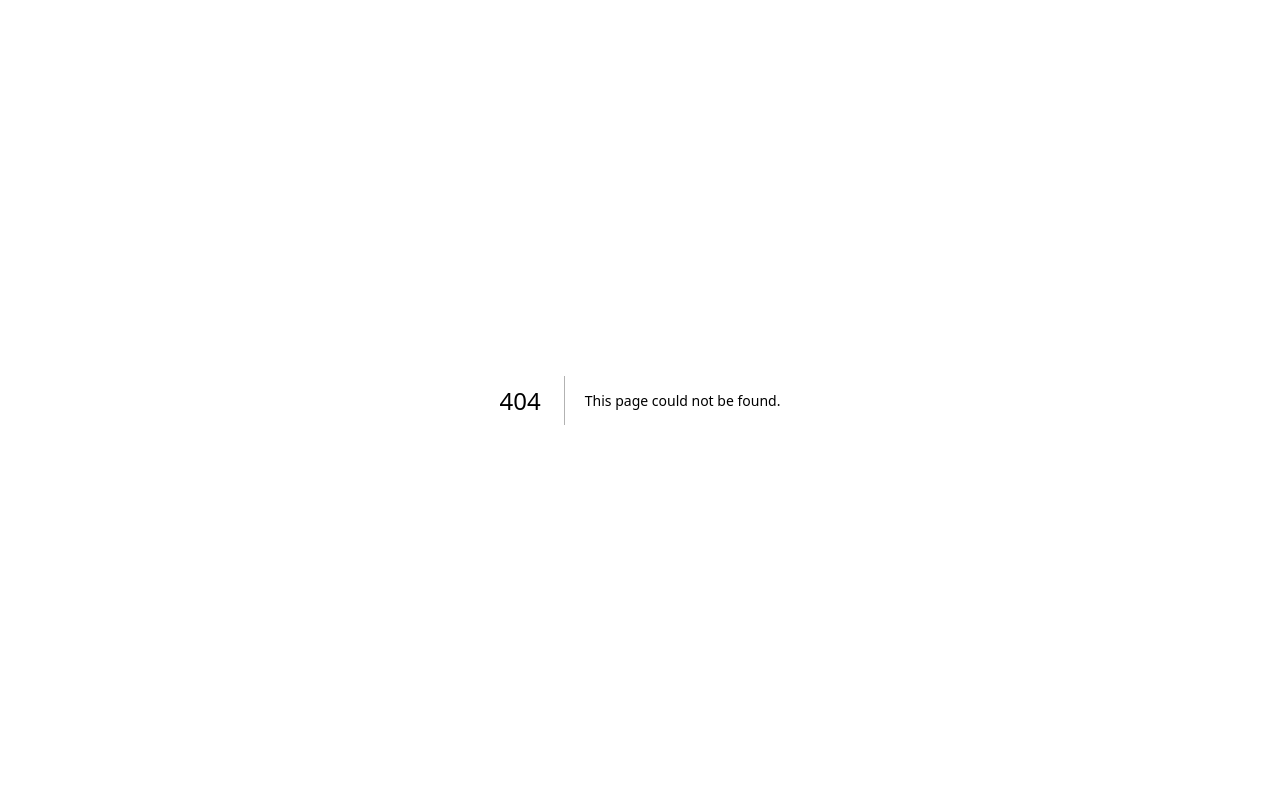
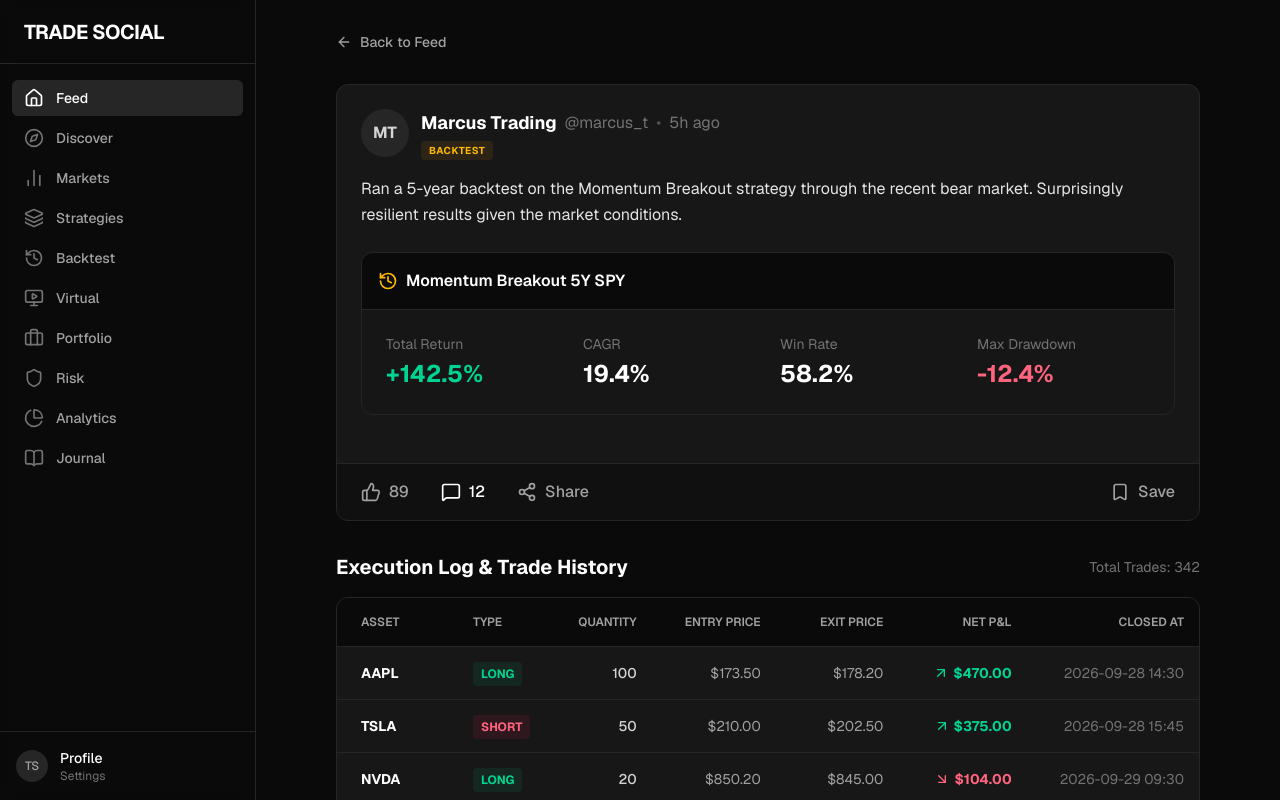
Before and after one commit to OMM-PRIYANSHU-PATI/TradeMaster, a Next.js app in the folder apps/web/: page /feed/1 in a window 1280 px wide. Before the commit this address had no page. Built offline with nearby package versions, Linux system fonts and the light colour scheme.

Commit message:
feat: add detailed post view with trade history breakdown

```diff
--- /dev/null
+++ b/apps/web/src/app/(dashboard)/feed/[id]/page.tsx
@@ -0,0 +1,162 @@
+"use client";
+import React from 'react';
+import Link from 'next/link';
+import { useParams } from 'next/navigation';
+import {
+  ArrowLeft,
+  ThumbsUp,
+  MessageSquare,
+  Share2,
+  Bookmark,
+  Activity,
+  Layers,
+  History,
+  MonitorPlay,
+  TrendingUp,
+  ArrowUpRight,
+  ArrowDownRight
+} from 'lucide-react';
+
+// Dummy trade history for demonstration
+const dummyTrades = [
+  { id: 't1', asset: 'AAPL', type: 'LONG', entryPrice: 173.50, exitPrice: 178.20, quantity: 100, pnl: 470.00, closedAt: '2026-09-28 14:30' },
+  { id: 't2', asset: 'TSLA', type: 'SHORT', entryPrice: 210.00, exitPrice: 202.50, quantity: 50, pnl: 375.00, closedAt: '2026-09-28 15:45' },
+  { id: 't3', asset: 'NVDA', type: 'LONG', entryPrice: 850.20, exitPrice: 845.00, quantity: 20, pnl: -104.00, closedAt: '2026-09-29 09:30' },
+  { id: 't4', asset: 'MSFT', type: 'LONG', entryPrice: 410.10, exitPrice: 418.90, quantity: 40, pnl: 352.00, closedAt: '2026-09-29 11:15' },
+  { id: 't5', asset: 'BTC/USD', type: 'SHORT', entryPrice: 65100, exitPrice: 64200, quantity: 0.5, pnl: 450.00, closedAt: '2026-09-29 13:20' },
+];
+
+export default function FeedPostDetailPage() {
+  const params = useParams();
+  const postId = params.id as string;
+
+  return (
+    <div className="max-w-4xl mx-auto py-8 space-y-8 px-4">
+      {/* Back Navigation */}
+      <Link href="/feed" className="inline-flex items-center gap-2 text-neutral-400 hover:text-white transition-colors text-sm font-medium">
+        <ArrowLeft className="w-4 h-4" />
+        Back to Feed
+      </Link>
+
+      {/* Main Post Header (Simulated specific post) */}
+      <div className="bg-neutral-900 border border-neutral-800 rounded-xl overflow-hidden">
+        <div className="p-6">
+          <div className="flex justify-between items-start mb-4">
+            <div className="flex gap-3">
+              <div className="w-12 h-12 rounded-full bg-neutral-800 flex items-center justify-center text-base font-bold text-neutral-300 shrink-0">
+                MT
+              </div>
+              <div>
+                <div className="flex items-center gap-2">
+                  <span className="font-bold text-white text-lg">Marcus Trading</span>
+                  <span className="text-neutral-500">@marcus_t</span>
+                  <span className="text-neutral-600">•</span>
+                  <span className="text-neutral-500">5h ago</span>
+                </div>
+                <div className="flex items-center gap-1.5 mt-1">
+                  <span className="text-[10px] uppercase font-bold tracking-wider px-2 py-0.5 rounded bg-amber-500/10 text-amber-400">
+                    BACKTEST
+                  </span>
+                </div>
+              </div>
+            </div>
+          </div>
+
+          <p className="text-neutral-200 text-base leading-relaxed mb-6">
+            Ran a 5-year backtest on the Momentum Breakout strategy through the recent bear market. Surprisingly resilient results given the market conditions.
+          </p>
+
+          {/* Performance Metrics Card */}
+          <div className="border border-neutral-800 rounded-xl overflow-hidden mb-6">
+            <div className="bg-neutral-950 p-4 border-b border-neutral-800 flex items-center gap-2">
+              <History className="w-5 h-5 text-amber-400" />
+              <span className="font-semibold text-white">Momentum Breakout 5Y SPY</span>
+            </div>
+            <div className="bg-neutral-900/50 p-6 grid grid-cols-2 md:grid-cols-4 gap-6">
+              <div>
+                <div className="text-sm text-neutral-500 mb-1">Total Return</div>
+                <div className="text-2xl font-bold text-emerald-400">+142.5%</div>
+              </div>
+              <div>
+                <div className="text-sm text-neutral-500 mb-1">CAGR</div>
+                <div className="text-2xl font-bold text-white">19.4%</div>
+              </div>
+              <div>
+                <div className="text-sm text-neutral-500 mb-1">Win Rate</div>
+                <div className="text-2xl font-bold text-white">58.2%</div>
+              </div>
+              <div>
+                <div className="text-sm text-neutral-500 mb-1">Max Drawdown</div>
+                <div className="text-2xl font-bold text-rose-400">-12.4%</div>
+              </div>
+            </div>
+          </div>
+        </div>
+
+        {/* Action Bar */}
+        <div className="px-6 py-4 bg-neutral-950/50 border-t border-neutral-800 flex items-center gap-8 text-neutral-400">
+          <button className="flex items-center gap-2 hover:text-emerald-400 transition-colors font-medium">
+            <ThumbsUp className="w-5 h-5" /> 89
+          </button>
+          <button className="flex items-center gap-2 hover:text-blue-400 transition-colors font-medium text-white">
+            <MessageSquare className="w-5 h-5" /> 12
+          </button>
+          <button className="flex items-center gap-2 hover:text-indigo-400 transition-colors font-medium">
+            <Share2 className="w-5 h-5" /> Share
+          </button>
+          <button className="flex items-center gap-2 hover:text-amber-400 transition-colors font-medium ml-auto">
+            <Bookmark className="w-5 h-5" /> Save
+          </button>
+        </div>
+      </div>
+
+      {/* Detailed Trade History Data */}
+      <div className="space-y-4">
+        <div className="flex items-center justify-between">
+          <h2 className="text-xl font-bold text-white">Execution Log & Trade History</h2>
+          <span className="text-sm text-neutral-500">Total Trades: 342</span>
+        </div>
+
+        <div className="border border-neutral-800 rounded-xl overflow-hidden bg-neutral-900">
+          <div className="overflow-x-auto">
+            <table className="w-full text-left text-sm whitespace-nowrap">
+              <thead className="bg-neutral-950 text-neutral-400 border-b border-neutral-800 uppercase text-xs">
+                <tr>
+                  <th className="px-6 py-4 font-semibold">Asset</th>
+                  <th className="px-6 py-4 font-semibold">Type</th>
+                  <th className="px-6 py-4 font-semibold text-right">Quantity</th>
+                  <th className="px-6 py-4 font-semibold text-right">Entry Price</th>
+                  <th className="px-6 py-4 font-semibold text-right">Exit Price</th>
+                  <th className="px-6 py-4 font-semibold text-right">Net P&L</th>
+                  <th className="px-6 py-4 font-semibold text-right">Closed At</th>
+                </tr>
+              </thead>
+              <tbody className="divide-y divide-neutral-800">
+                {dummyTrades.map((trade) => (
+                  <tr key={trade.id} className="hover:bg-neutral-800/50 transition-colors">
+                    <td className="px-6 py-4 font-bold text-white">{trade.asset}</td>
+                    <td className="px-6 py-4">
+                      <span className={`px-2 py-1 rounded text-xs font-bold ${trade.type === 'LONG' ? 'bg-emerald-500/10 text-emerald-400' : 'bg-rose-500/10 text-rose-400'}`}>
+                        {trade.type}
+                      </span>
+                    </td>
+                    <td className="px-6 py-4 text-right text-neutral-300 font-medium">{trade.quantity}</td>
+                    <td className="px-6 py-4 text-right text-neutral-400">${trade.entryPrice.toFixed(2)}</td>
+                    <td className="px-6 py-4 text-right text-neutral-400">${trade.exitPrice.toFixed(2)}</td>
+                    <td className="px-6 py-4 text-right">
+                      <div className={`flex items-center justify-end gap-1 font-bold ${trade.pnl > 0 ? 'text-emerald-400' : 'text-rose-400'}`}>
+                        {trade.pnl > 0 ? <ArrowUpRight className="w-4 h-4" /> : <ArrowDownRight className="w-4 h-4" />}
+                        ${Math.abs(trade.pnl).toFixed(2)}
+                      </div>
+                    </td>
+                    <td className="px-6 py-4 text-right text-neutral-500">{trade.closedAt}</td>
+                  </tr>
+                ))}
+              </tbody>
+            </table>
+          </div>
+        </div>
+      </div>
+    </div>
+  );
+}
--- a/apps/web/src/app/(dashboard)/feed/page.tsx
+++ b/apps/web/src/app/(dashboard)/feed/page.tsx
@@ -1,5 +1,6 @@
 "use client";
 import React, { useState } from 'react';
+import Link from 'next/link';
 import {
   ThumbsUp,
   MessageSquare,
@@ -214,6 +215,7 @@ export default function HomeFeedPage() {
               </div>
 
               {/* Content */}
+              <Link href={`/feed/${post.id}`} className="block hover:opacity-80 transition-opacity">
                 <p className="text-neutral-300 text-sm leading-relaxed mb-4 whitespace-pre-wrap">
                   {post.content}
                 </p>
@@ -262,11 +264,12 @@ export default function HomeFeedPage() {
                           <div className="flex items-center gap-1.5"><Activity className="w-4 h-4" /> Active Status</div>
                           <div className="flex items-center gap-1.5"><TrendingUp className="w-4 h-4" /> Equity focused</div>
                         </div>
-                      <button className="text-sm text-white font-medium hover:underline">View Strategy</button>
+                        <span className="text-sm text-white font-medium underline">View Strategy</span>
                       </div>
                     )}
                   </div>
                 )}
+              </Link>
             </div>
 
             {/* Actions */}
```
Lines whose indentation alone changed are shown as unchanged.
